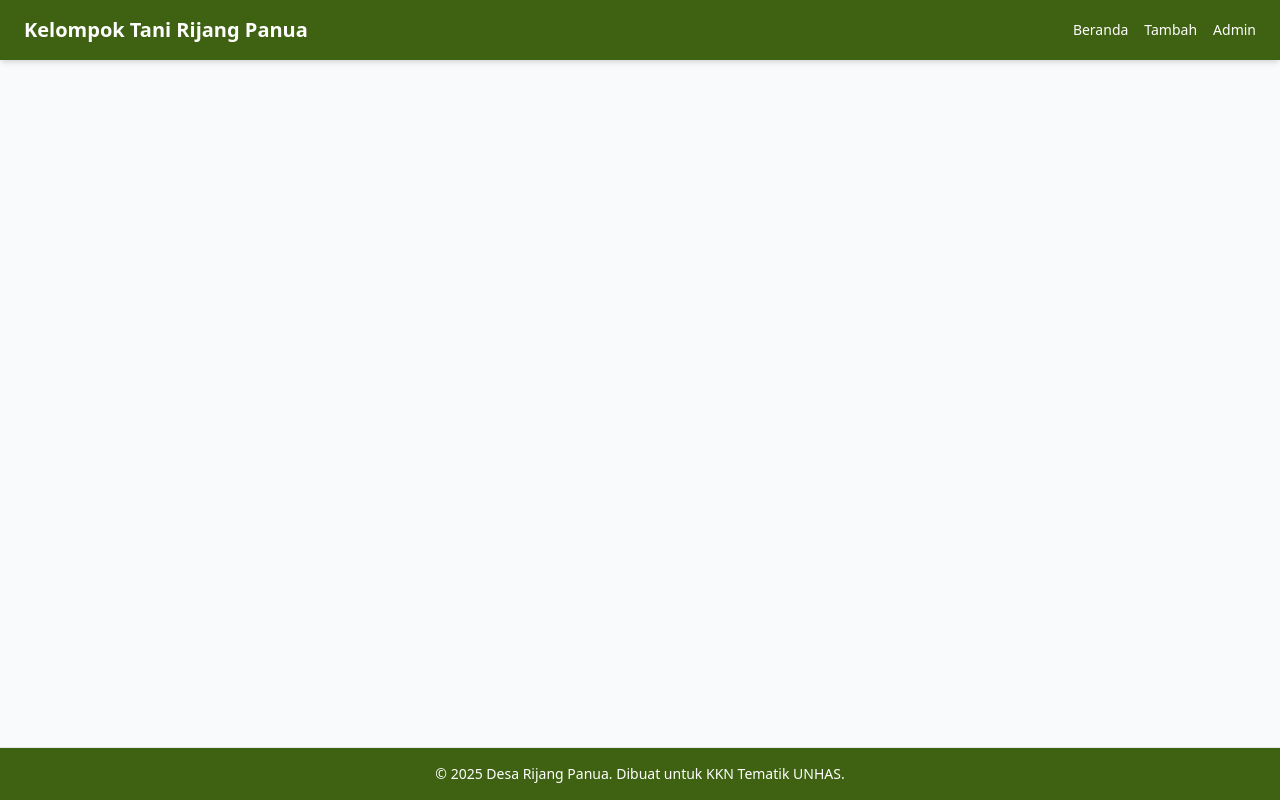
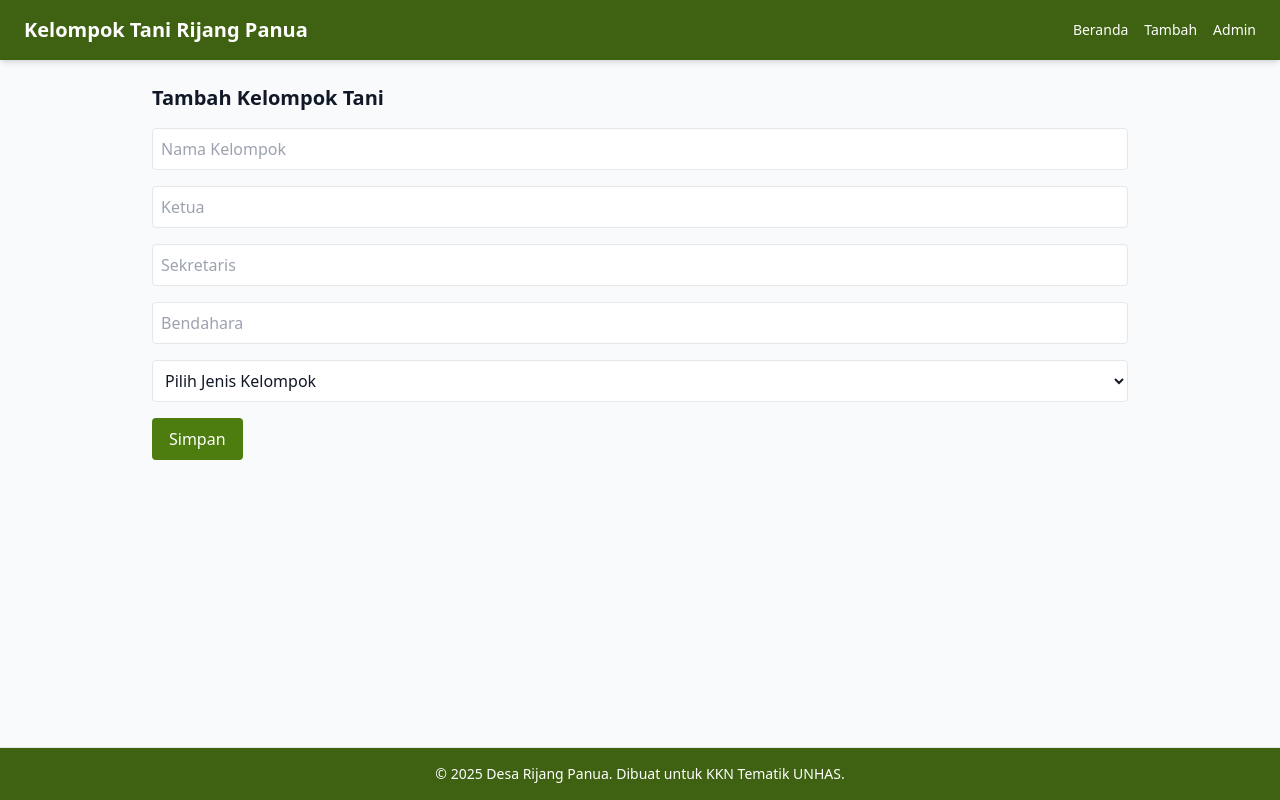
Before and after one commit to Entrind/Kelompok-Tani-Rijang-Panua, a React (Vite) app: page /tambah in a window 1280 px wide. Built offline with nearby package versions, Linux system fonts and the light colour scheme.

Commit message:
feat(form): tambahkan halaman form input kelompok tani

```diff
--- a/src/App.jsx
+++ b/src/App.jsx
@@ -1,6 +1,7 @@
 import React from 'react';
 import { BrowserRouter as Router, Routes, Route } from 'react-router-dom';
 import Home from './pages/Home';
+import Tambah from './pages/Tambah';
 import Header from './components/layouts/Header';
 import Footer from './components/layouts/Footer';
 
@@ -12,7 +13,7 @@ function App() {
         <main className="flex-1">
           <Routes>
             <Route path="/" element={<Home />} />
-            {/* Placeholder untuk halaman lain */}
+            <Route path="/tambah" element={<Tambah />} />
           </Routes>
         </main>
         <Footer />
--- /dev/null
+++ b/src/pages/Tambah.jsx
@@ -0,0 +1,68 @@
+import React, { useState } from 'react';
+
+const Tambah = () => {
+  const [form, setForm] = useState({
+    nama: "",
+    ketua: "",
+    sekretaris: "",
+    bendahara: "",
+    jenis: "",
+    jumlah_anggota: "",
+    luas_lahan: ""
+  });
+
+  const handleChange = (e) => {
+    setForm({ ...form, [e.target.name]: e.target.value });
+  };
+
+  const handleSubmit = (e) => {
+    e.preventDefault();
+    console.log("Data Kelompok:", form);
+    alert("Data berhasil disimpan (sementara)");
+    // reset
+    setForm({
+      nama: "",
+      ketua: "",
+      sekretaris: "",
+      bendahara: "",
+      jenis: "",
+      jumlah_anggota: "",
+      luas_lahan: ""
+    });
+  };
+
+  const isKelompokTani = form.jenis === "kelompok_tani";
+
+  return (
+    <div className="max-w-5xl mx-auto p-6">
+      <h2 className="text-xl font-bold mb-4">Tambah Kelompok Tani</h2>
+      <form onSubmit={handleSubmit} className="space-y-4">
+        <input name="nama" value={form.nama} onChange={handleChange} required placeholder="Nama Kelompok" className="bg-white w-full border p-2 rounded" />
+        <input name="ketua" value={form.ketua} onChange={handleChange} required placeholder="Ketua" className="bg-white w-full border p-2 rounded" />
+        <input name="sekretaris" value={form.sekretaris} onChange={handleChange} placeholder="Sekretaris" className="bg-white w-full border p-2 rounded" />
+        <input name="bendahara" value={form.bendahara} onChange={handleChange} placeholder="Bendahara" className="bg-white w-full border p-2 rounded" />
+
+        <select name="jenis" value={form.jenis} onChange={handleChange} required className="bg-white w-full border p-2 rounded">
+          <option value="">Pilih Jenis Kelompok</option>
+          <option value="gapoktan">Gapoktan</option>
+          <option value="kelompok_tani">Kelompok Tani</option>
+          <option value="kelompok_kebun">Kelompok Kebun</option>
+          <option value="kwt">KWT</option>
+        </select>
+
+        {isKelompokTani && (
+          <>
+            <input name="jumlah_anggota" value={form.jumlah_anggota} onChange={handleChange} placeholder="Jumlah Anggota" className="bg-white w-full border p-2 rounded" />
+            <input name="luas_lahan" value={form.luas_lahan} onChange={handleChange} placeholder="Luas Lahan (Ha)" className="bg-white w-full border p-2 rounded" />
+          </>
+        )}
+
+        <button type="submit" className="bg-lime-700 text-white px-4 py-2 rounded hover:bg-lime-800">
+          Simpan
+        </button>
+      </form>
+    </div>
+  );
+};
+
+export default Tambah;
```
